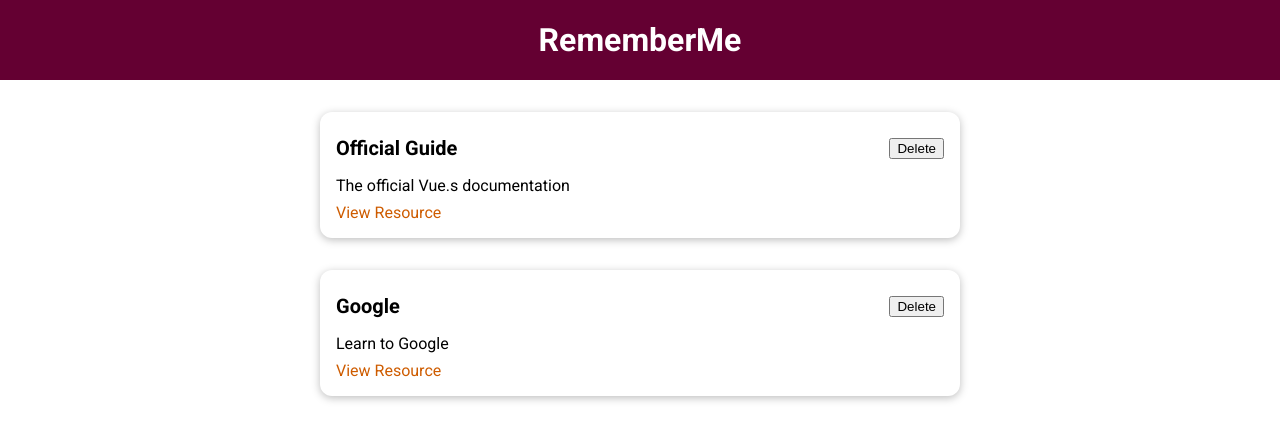
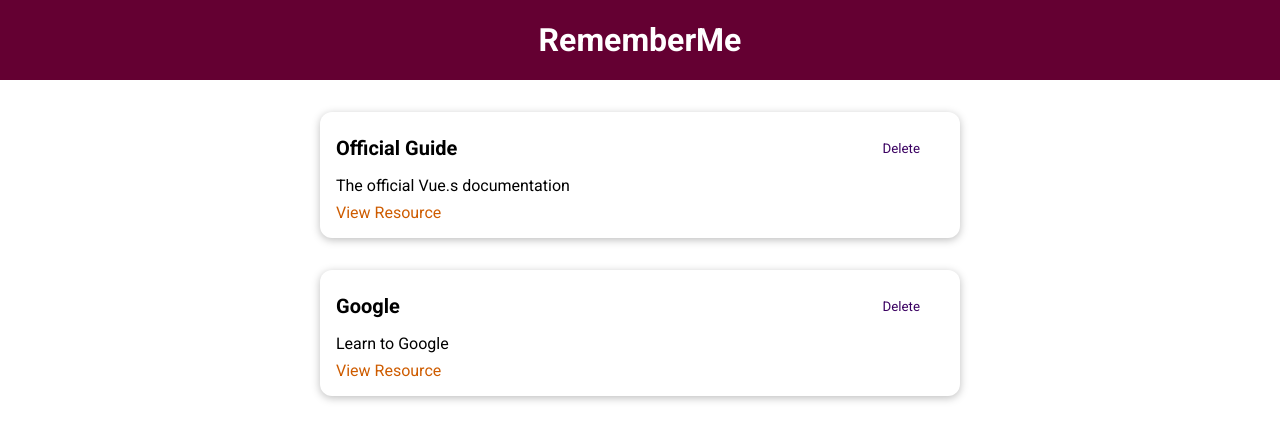
Before and after one commit to sagarmhrjn/vue-walkthrough, a Vue app: page / in a window 1280 px wide. Shown: the top 440 px of the page. Built offline with nearby package versions, Linux system fonts and the light colour scheme.

Commit message:
adding a base button

```diff
--- /dev/null
+++ b/src/components/UI/BaseButton.vue
@@ -0,0 +1,39 @@
+<template>
+  <button :type="type" :class="mode">
+    <slot></slot>
+  </button>
+</template>
+
+<script>
+export default {
+  props: ["type", "mode"],
+};
+</script>
+
+<style scoped>
+button {
+  padding: 0.75rem 1.5rem;
+  font-family: inherit;
+  background-color: #3a0061;
+  border: 1px solid #3a0061;
+  color: white;
+  cursor: pointer;
+}
+
+button:hover,
+button:active {
+  background-color: #270041;
+  border-color: #270041;
+}
+
+.flat {
+  background-color: transparent;
+  color: #3a0061;
+  border: none;
+}
+
+.flat:hover,
+.flat:active {
+  background-color: #edd2ff;
+}
+</style>
--- a/src/components/learning-resources/LearningResource.vue
+++ b/src/components/learning-resources/LearningResource.vue
@@ -3,7 +3,7 @@
     <base-card>
       <header>
         <h3>{{ title }}</h3>
-        <button>Delete</button>
+        <base-button mode="flat">Delete</base-button>
       </header>
       <p>{{ description }}</p>
       <nav>
--- a/src/main.js
+++ b/src/main.js
@@ -2,10 +2,12 @@ import { createApp } from 'vue';
 
 import App from './App';
 import BaseCard from './components/UI/BaseCard'
+import BaseButton from './components/UI/BaseButton'
 
 const app = createApp(App);
 
 // global components;base card might be used in other part of the app as well;
 app.component('base-card', BaseCard)
+app.component('base-button', BaseButton)
 
 app.mount('#app');
```
